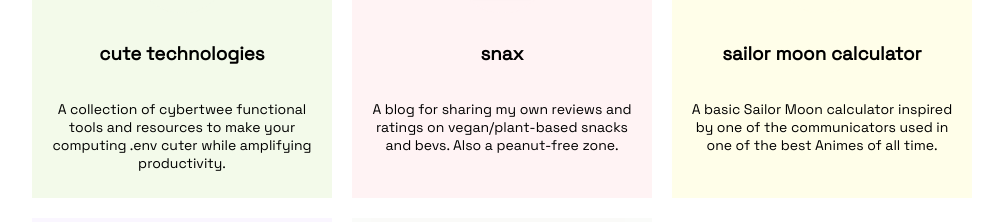
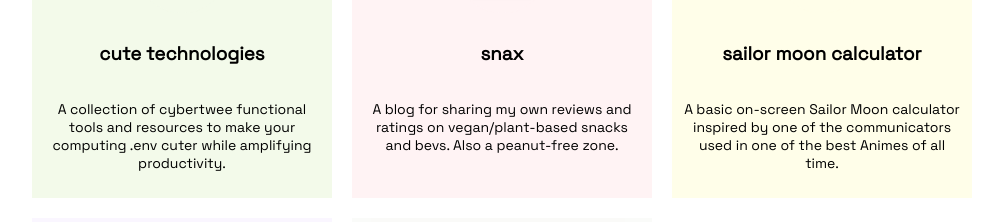
Before and after one commit to yafira/electrocute, a Next.js app: page / in a window 1280 px wide. Shown: the part 435-657 px from the top of the page, without its empty margins (138-1141 px from the left). Built offline with nearby package versions, Linux system fonts and the light colour scheme; a web font is replaced by a local one.

Commit message:
minor edit in text

```diff
--- a/src/components/Container.js
+++ b/src/components/Container.js
@@ -40,8 +40,8 @@ export default function Container() {
 					<Image className={styles.logo} src={Logo3} alt='project 3' />
 					<h3>sailor moon calculator</h3>
 					<p>
-						A basic Sailor Moon calculator inspired by one of the communicators
-						used in one of the best Animes of all time.{' '}
+						A basic on-screen Sailor Moon calculator inspired by one of the
+						communicators used in one of the best Animes of all time.{' '}
 					</p>
 				</Link>
 
```
